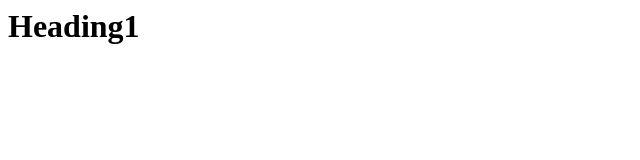
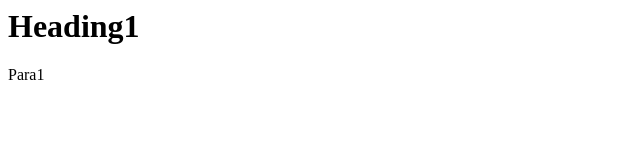
Before and after one commit to pranaykaran04/learning-Git, a plain HTML site: page index.html in a window 1280 px wide. Shown: the full height of the page, 0-640 px from the left. Drawn offline with Linux system fonts and the light colour scheme.

Commit message:
added para1 in index.html

```diff
--- a/index.html
+++ b/index.html
@@ -1 +1,2 @@
 <h1>Heading1</h1>
+<p1>Para1</p1>
```
